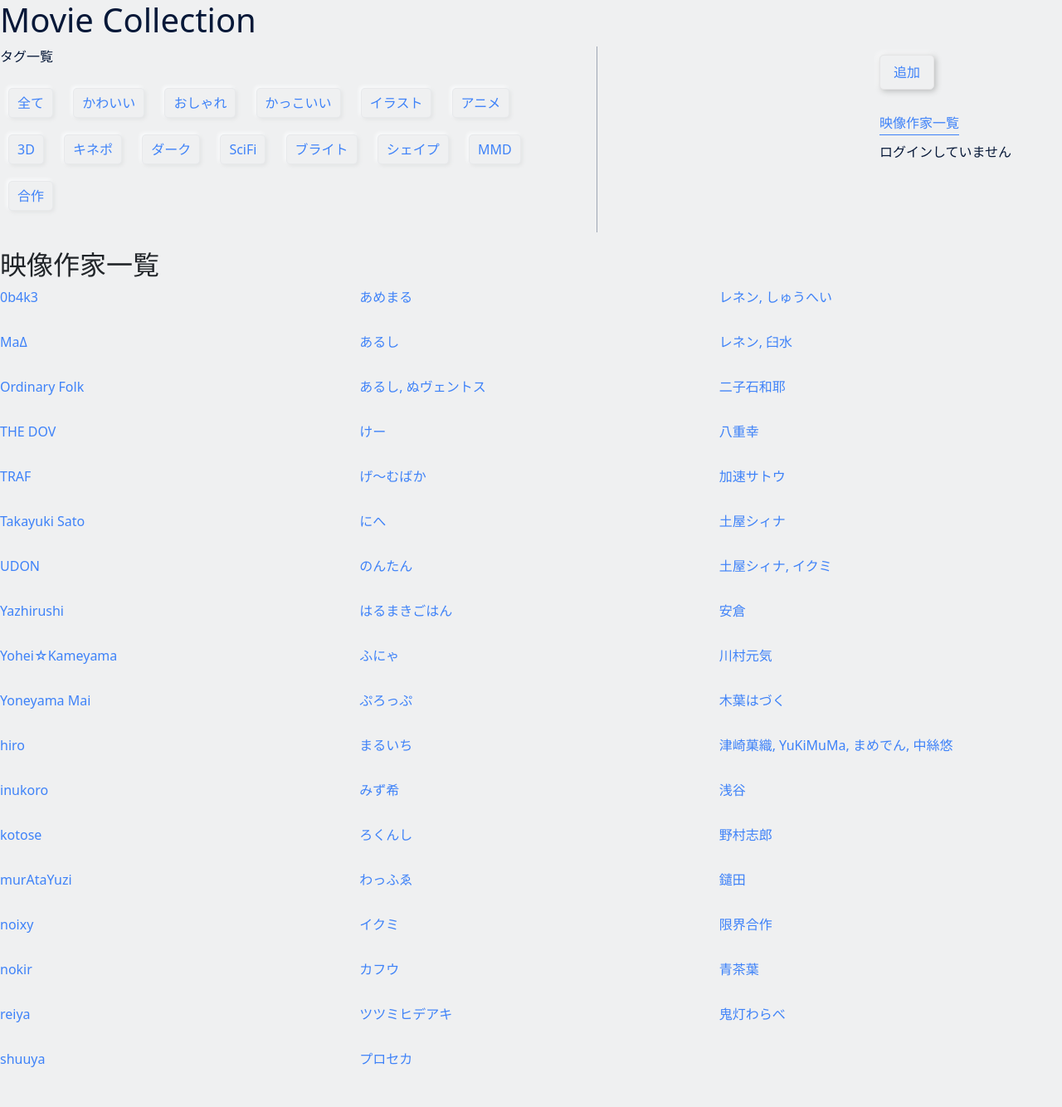
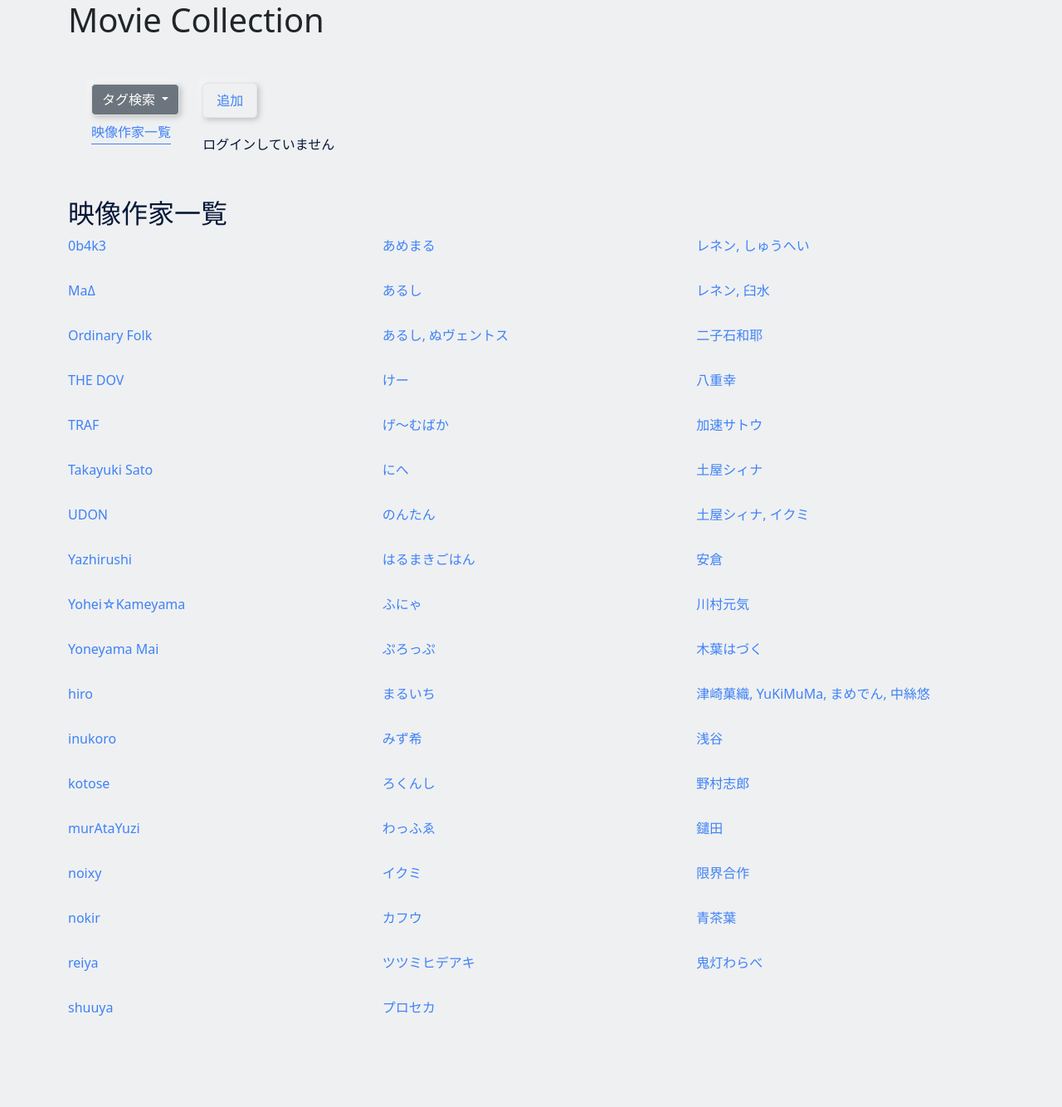
Before and after one commit to crashRT/MovieCollection, a Django app: page /creators in a window 1280 px wide. Shown: the whole page at 83% size. After the commit the page ends 1224 px from the top, so only its background shows below. Run offline with Django 4.2, Linux system fonts and the light colour scheme; data comes from the database, SQL or seed files in the repository; some libraries are stand-ins or nearby versions; some web fonts are replaced.

Commit message:
色々修正

```diff
--- a/collection/templates/collection/creators.html
+++ b/collection/templates/collection/creators.html
@@ -7,51 +7,10 @@
 
 {% block content %}
 
-<header class="header">
-    <h1>Movie Collection</h1>
+{% include 'collection/header.html' %}
 
 
-    {% if taglist %}
-    <div class="taglist">
-        <p>タグ一覧</p>
-        <ul>
-            <li class="taglist">
-                <a class="taglist" href={% url 'index' %}>
-                    全て
-                </a>
-            </li>
-            {% for tag in taglist %}
-            <li class="taglist">
-                <a class="taglist" href={% url 'taglist' tag.name %}>
-                    {{ tag.name }}
-                </a>
-            </li>
-            {% endfor %}
-        </ul>
-    </div>
-    {% endif %}
-
-    <div class="headerR">
-        <div class="button">
-            <a href="{% url 'add' %}">
-                <button>追加</button>
-            </a>
-        </div>
-        <a href="{% url 'creators' %}">
-            <div class="CreatorsLink">
-                <p class="CreatorsLink">映像作家一覧</p>
-            </div>
-        </a>
-        {% if user.is_authenticated %}
-        <p>{{ user.get_username }}でログイン中</p>
-        {% else %}
-        <p>ログインしていません</p>
-        {% endif %}
-    </div>
-
-</header>
-
-
+<main class="container">
     <h2>映像作家一覧</h2>
 
     {% if collections %}
@@ -66,6 +25,6 @@
         {% endfor %}
     </ul>
     {% endif %}
-
+</main>
 
 {% endblock content %}
--- a/collection/templates/collection/form.html
+++ b/collection/templates/collection/form.html
@@ -3,6 +3,8 @@
 {% endblock header %}
 
 {% block content %}
+
+<main class="container">
     <h1>映像作品の追加</h1>
     <!-- <form class="" action={% url 'index' %} method="post" enctype="multipart/form-data"> -->
     {% if notice %}
@@ -22,5 +24,5 @@
         {% endfor %}
         {% endif %}
     </p>
-
+</main>
 {% endblock content %}
--- a/collection/templates/collection/header.html
+++ b/collection/templates/collection/header.html
@@ -10,8 +10,8 @@
             <section class=" col-sm-auto py-3">
                 {% if taglist %}
                 <div class="dropdown">
-                    <button class="btn btn-secondary dropdown-toggle" type="button" data-bs-toggle="dropdown"
-                        aria-expanded="false">
+                    <button class="btn btn-secondary dropdown-toggle neumo-shadow" type="button"
+                        data-bs-toggle="dropdown" aria-expanded="false">
                         タグ検索
                     </button>
                     <ul class="dropdown-menu">
@@ -32,7 +32,7 @@
             <section class="col p-3">
                 <div class="button">
                     <a href="{% url 'add' %}">
-                        <button>追加</button>
+                        <button class="button">追加</button>
                     </a>
                 </div>
 
--- a/static/css/style.css
+++ b/static/css/style.css
@@ -1,5 +1,6 @@
 body {
   background-color: #eff0f1;
+  margin: 0 auto;
 }
 
 /*p {
@@ -20,8 +21,14 @@ a:hover{
   color:#10326b;
 }
 
+.neumo-shadow {
+  border-radius: 5px;
+  border: #e5e5e6 solid 1px;
+  box-shadow: 2px 2px 7px #b9bbbb, -2px -2px 7px #ffffff;
+}
+
 /*ボタンのデザイン*/
-button {
+button.button {
   appearance: none;
   border-radius: 5px;
   background: #eff0f1;
@@ -33,14 +40,14 @@ button {
   cursor: pointer;
 }
 
-button:hover {
+button.button:hover {
   background: #10326b;
   color: #eff0f1;
 }
 
 .button {
   display: block;
-  margin: 10px 100px 10px auto;
+  margin: 20px 0;
 }
 
 div.button{
```
Also changed, not shown: collection/templates/collection/delete.html (+5 -2 lines), collection/templates/collection/detail.html (+7 -5 lines), collection/templates/collection/edit.html (+4 -3 lines). Lines whose indentation alone changed are shown as unchanged.
